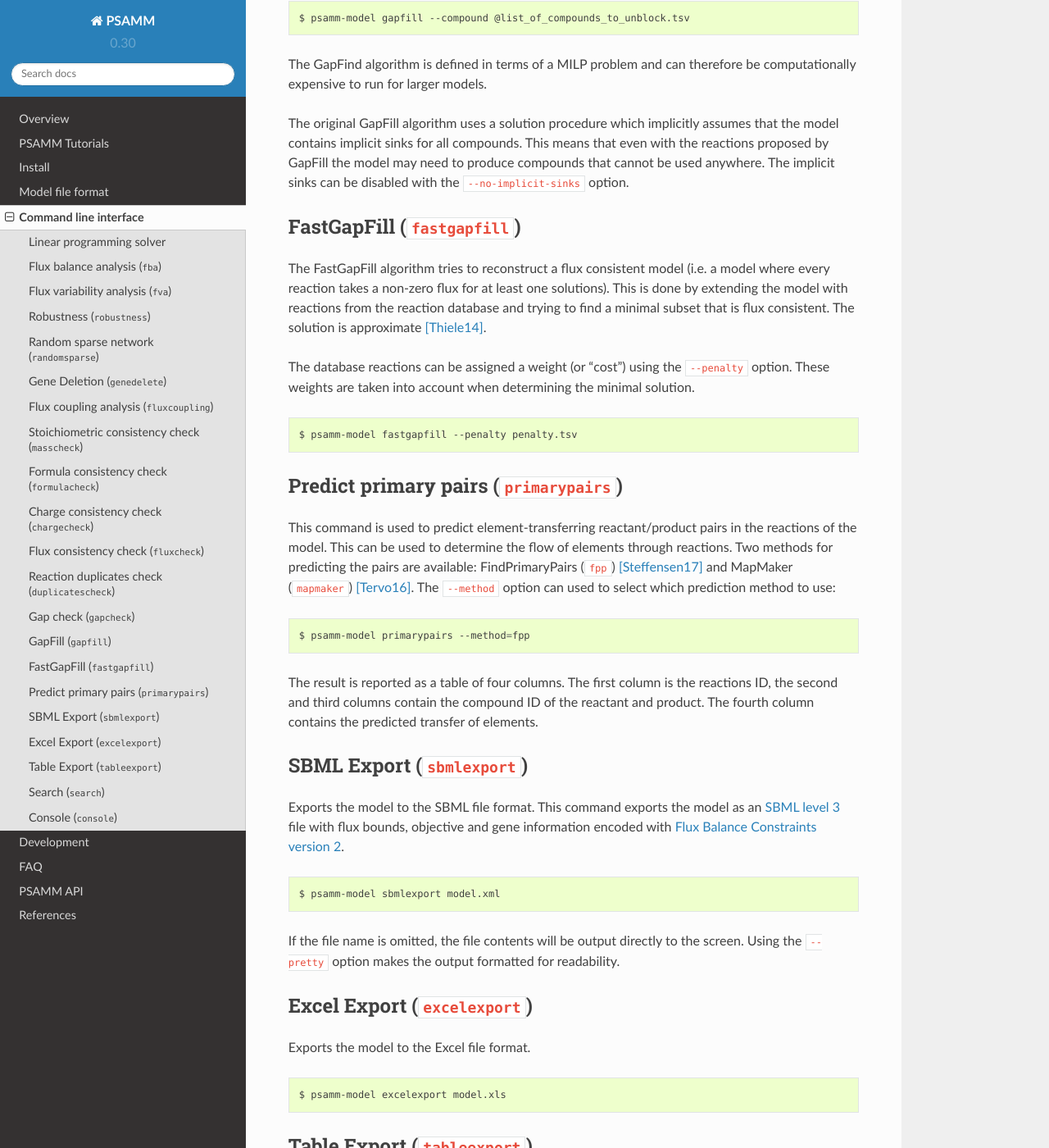
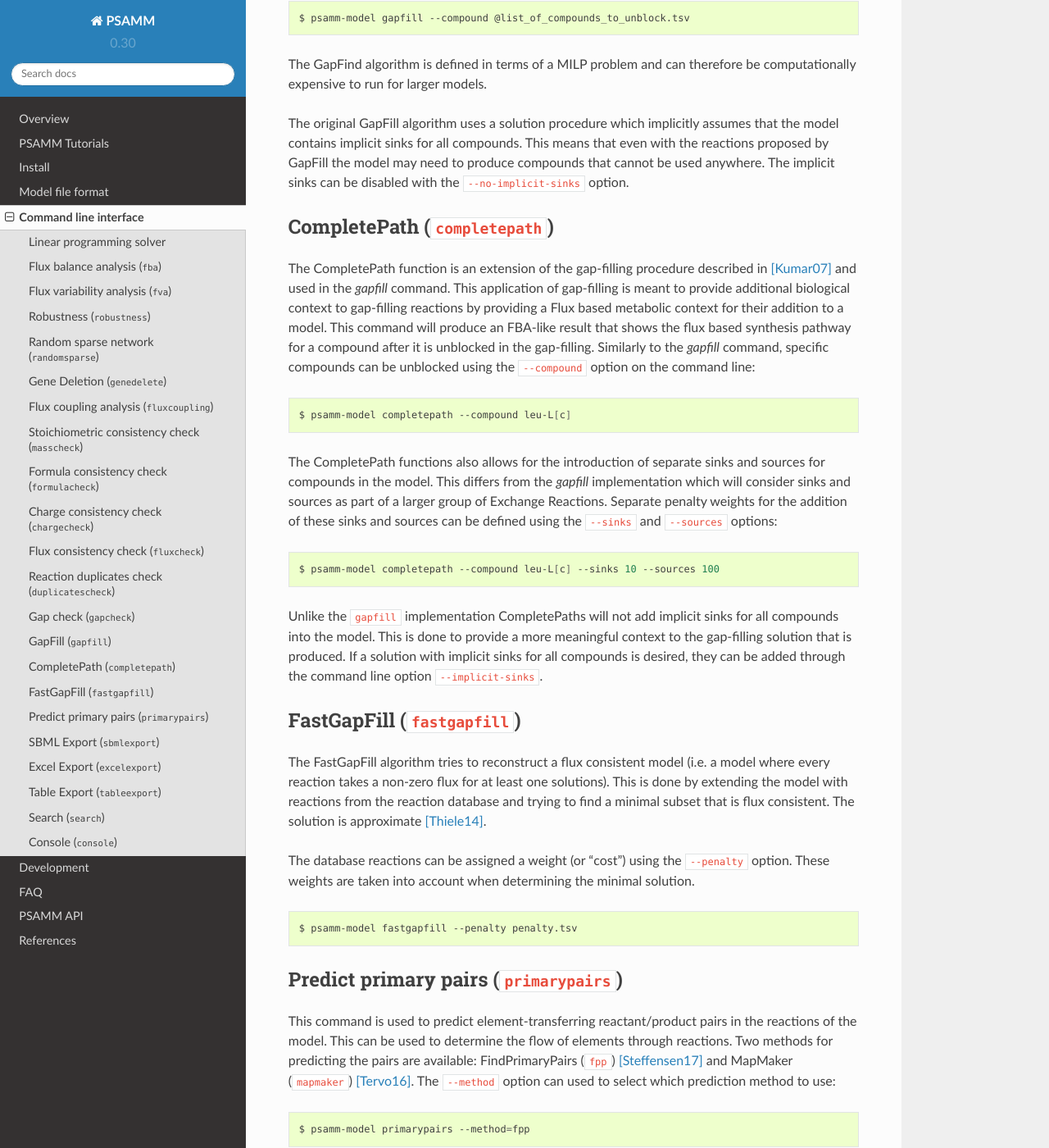
Before and after one commit to zhanglab/psamm, a Sphinx documentation site: the page built from docs/commands.rst, in a window 1280 px wide and 1400 px high, scrolled down 9320 px. Shown: the whole window at 82% size. Built offline with Sphinx 7.4.7 and the Read the Docs theme 2.0.0, drawn with Linux system fonts in a browser that asks for light colours.

Commit message:
Completed Documentation of CompletePaths gapfilling implementation

```diff
--- a/docs/commands.rst
+++ b/docs/commands.rst
@@ -482,6 +482,38 @@ that even with the reactions proposed by GapFill the model may need to produce
 compounds that cannot be used anywhere. The implicit sinks can be disabled
 with the ``--no-implicit-sinks`` option.
 
+CompletePath (``completepath``)
+-------------------------------
+
+The CompletePath function is an extension of the gap-filling procedure described
+in [Kumar07]_ and used in the `gapfill` command. This application of gap-filling
+is meant to provide additional biological context to gap-filling reactions
+by providing a Flux based metabolic context for their addition to a model. This
+command will produce an FBA-like result that shows the flux based synthesis pathway
+for a compound after it is unblocked in the gap-filling. Similarly to the `gapfill`
+command, specific compounds can be unblocked using
+the ``--compound`` option on the command line:
+
+.. code-block:: shell
+
+    $ psamm-model completepath --compound leu-L[c]
+
+The CompletePath functions also allows for the introduction of separate sinks and
+sources for compounds in the model. This differs from the `gapfill` implementation
+which will consider sinks and sources as part of a larger group of Exchange Reactions.
+Separate penalty weights for the addition of these sinks and sources can be defined
+using the ``--sinks`` and ``--sources`` options:
+
+.. code-block:: shell
+
+    $ psamm-model completepath --compound leu-L[c] --sinks 10 --sources 100
+
+Unlike the ``gapfill`` implementation CompletePaths will not add implicit sinks
+for all compounds into the model. This is done to provide a more meaningful context
+to the gap-filling solution that is produced. If a solution with implicit sinks for
+all compounds is desired, they can be added through the command line option
+``--implicit-sinks``.
+
 FastGapFill (``fastgapfill``)
 -----------------------------
 
```
Also changed, not shown: 2 other files.
